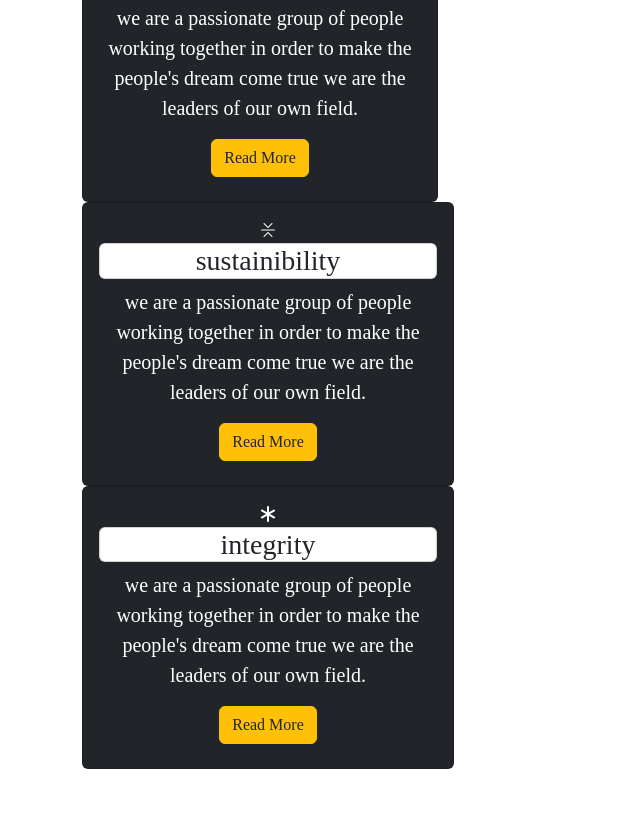
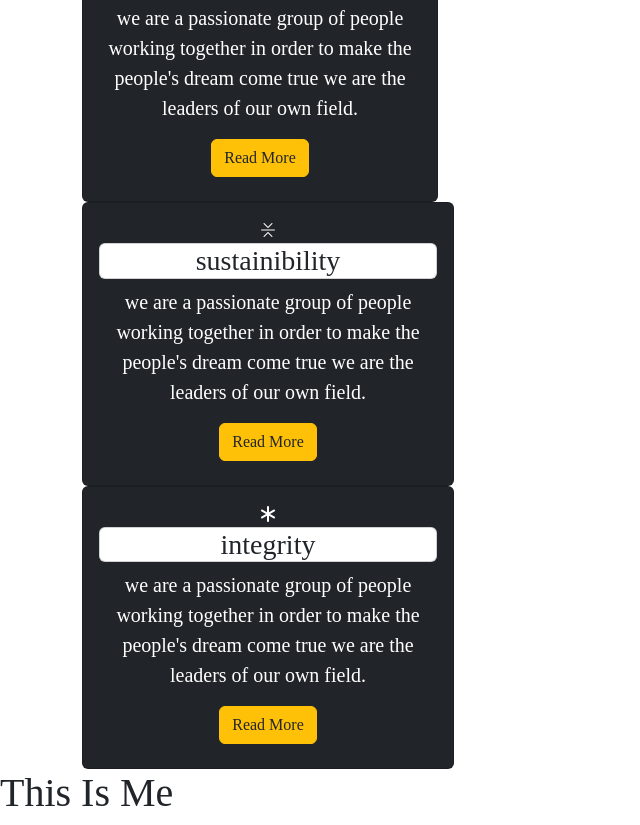
Before and after one commit to Harsh8736/MyWebSite, a plain HTML site: page index.html in a window 1280 px wide. Shown: the part 2076-2901 px from the top of the page, without its empty margins (0-640 px from the left). Before the commit the page ends 2845 px from the top, so only its background shows below. Drawn offline with nearby package versions, Linux system fonts and the light colour scheme.

Commit message:
New feature is added

```diff
--- a/index.html
+++ b/index.html
@@ -161,6 +161,9 @@
           </div>
         </div>
       </section>
+      <div class="feature">
+        <h1>This Is Me</h1>
+      </div>
 
 
 
```
